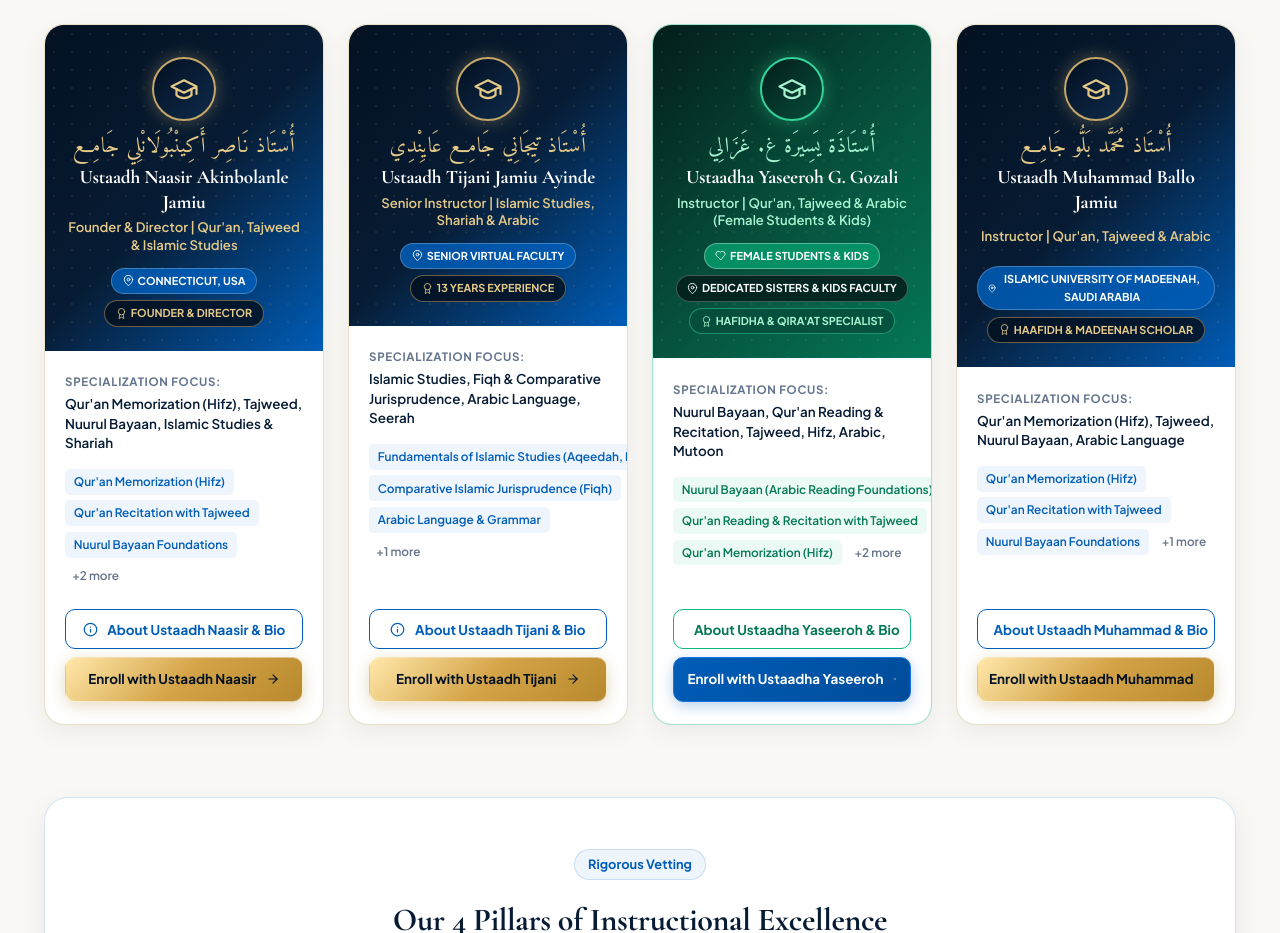
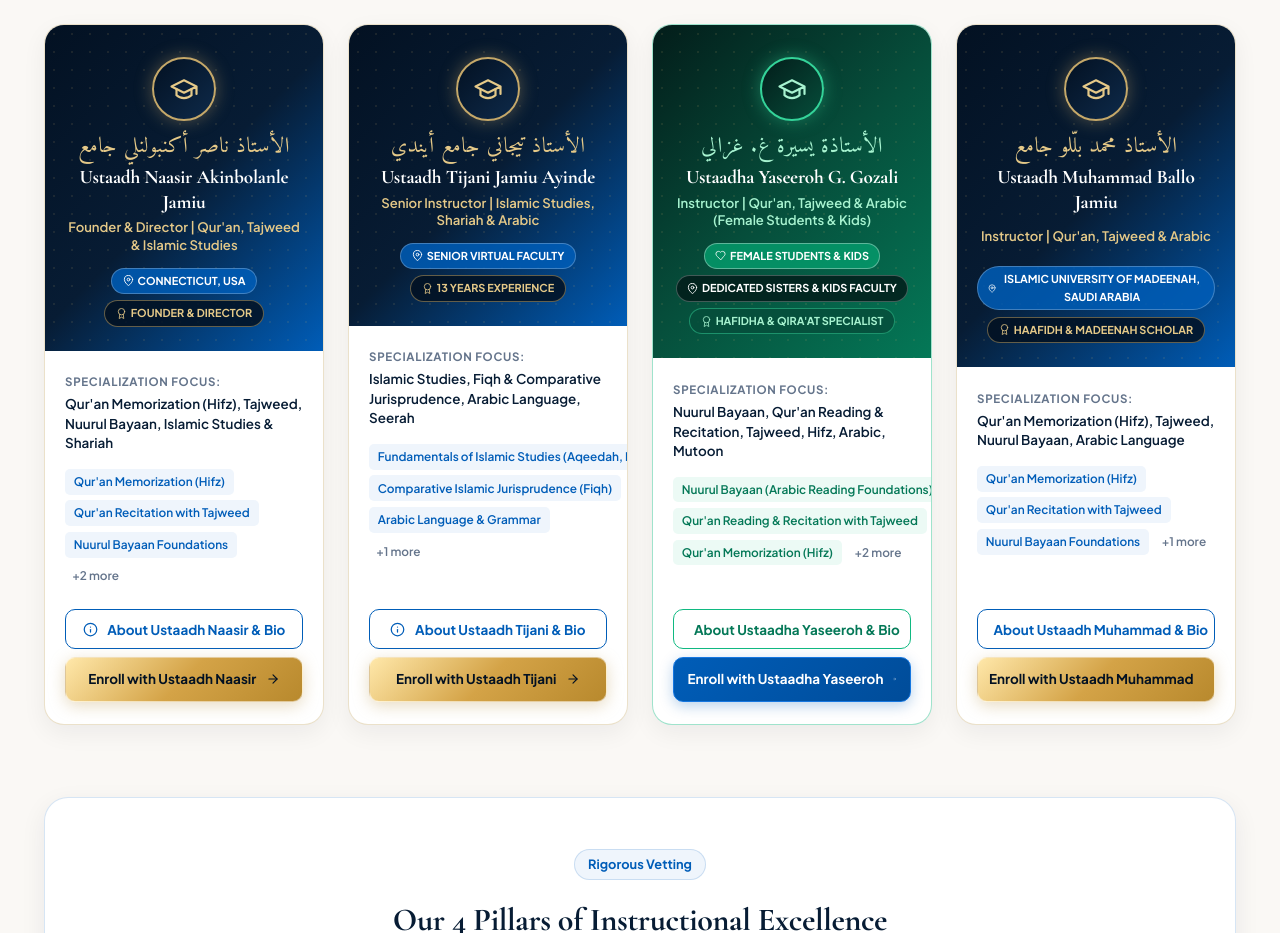
Before and after one commit to The-prime-chill1/Al-Irshaad-Islamic-Institute, a React (Vite) app: page /teachers in a window 1280 px wide. Shown: the part 1140-2073 px from the top of the page. Built offline with nearby package versions, Linux system fonts and the light colour scheme.

Commit message:
name correction

```diff
--- a/src/data/teachersData.js
+++ b/src/data/teachersData.js
@@ -10,7 +10,7 @@ export const teachersData = {
       id: "teacher-nasir",
       name: "Ustaadh Naasir Akinbolanle Jamiu",
       shortName: "Ustaadh Naasir",
-      arabicName: "أُسْتَاذ نَاصِر أَكِينْبُولَانْلِي جَامِع",
+      arabicName: "الأستاذ ناصر أكنبولنلي جامع",
       role: "Founder & Director | Qur'an, Tajweed & Islamic Studies",
       location: "Connecticut, USA (Base)",
       titleBadge: "Founder & Director",
@@ -40,7 +40,7 @@ export const teachersData = {
       id: "teacher-tijani",
       name: "Ustaadh Tijani Jamiu Ayinde",
       shortName: "Ustaadh Tijani",
-      arabicName: "أُسْتَاذ تِيجَانِي جَامِع عَايِنْدِي",
+      arabicName: "الأستاذ تيجاني جامع أيندي",
       role: "Senior Instructor | Islamic Studies, Shariah & Arabic",
       location: "Senior Virtual Faculty",
       titleBadge: "13 Years Experience",
@@ -69,7 +69,7 @@ export const teachersData = {
       id: "teacher-yaseeroh",
       name: "Ustaadha Yaseeroh G. Gozali",
       shortName: "Ustaadha Yaseeroh",
-      arabicName: "أُسْتَاذَة يَسِيرَة غ. غَزَالِي",
+      arabicName: "الأستاذة يسيرة غ. غزالي",
       role: "Instructor | Qur'an, Tajweed & Arabic (Female Students & Kids)",
       location: "Dedicated Sisters & Kids Faculty",
       titleBadge: "Hafidha & Qira'at Specialist",
@@ -101,7 +101,7 @@ export const teachersData = {
       id: "teacher-muhammad-ballo",
       name: "Ustaadh Muhammad Ballo Jamiu",
       shortName: "Ustaadh Muhammad",
-      arabicName: "أُسْتَاذ مُحَمَّد بَلُّو جَامِع",
+      arabicName: "الأستاذ محمد بلّلو جامع",
       role: "Instructor | Qur'an, Tajweed & Arabic",
       location: "Islamic University of Madeenah, Saudi Arabia",
       titleBadge: "Haafidh & Madeenah Scholar",
```
